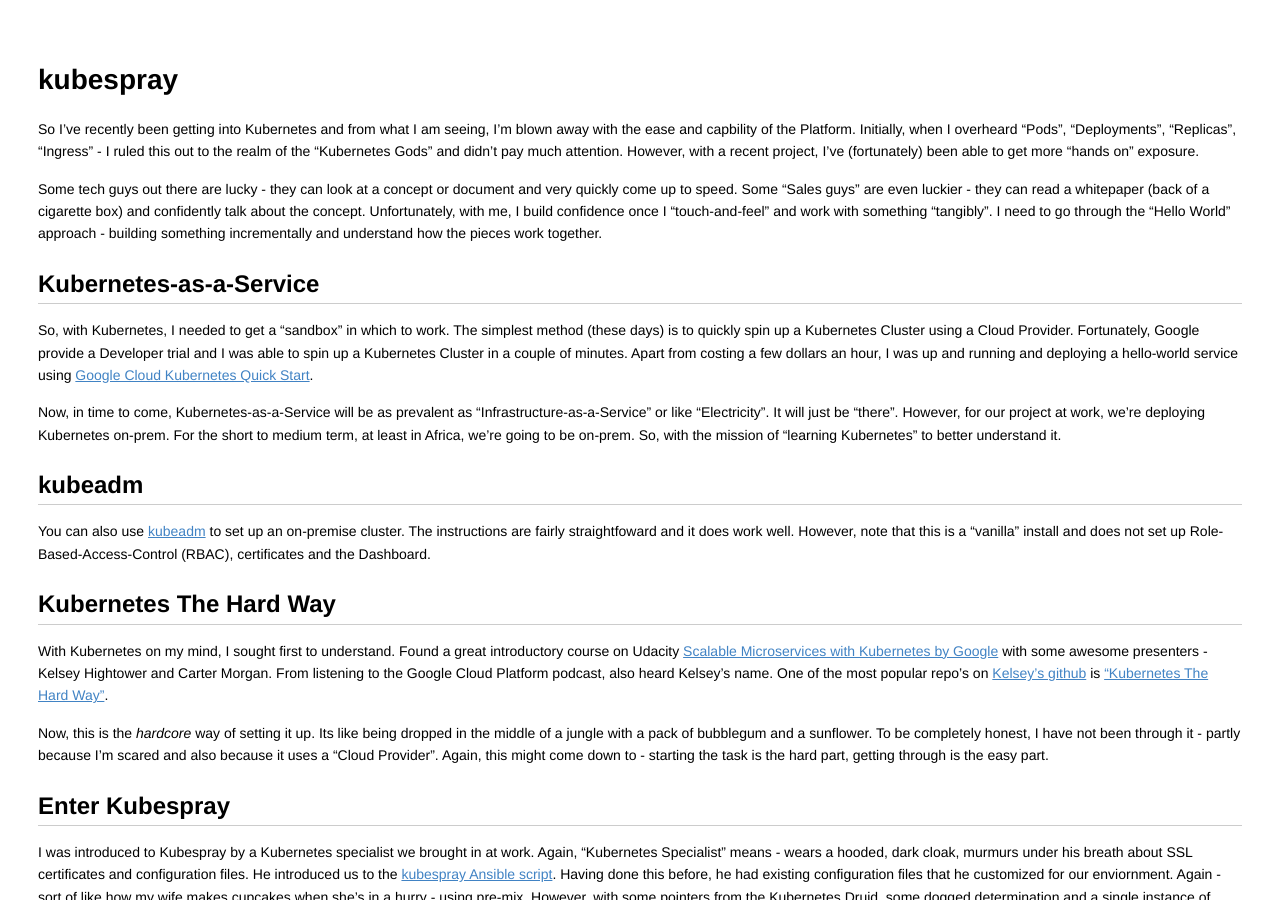
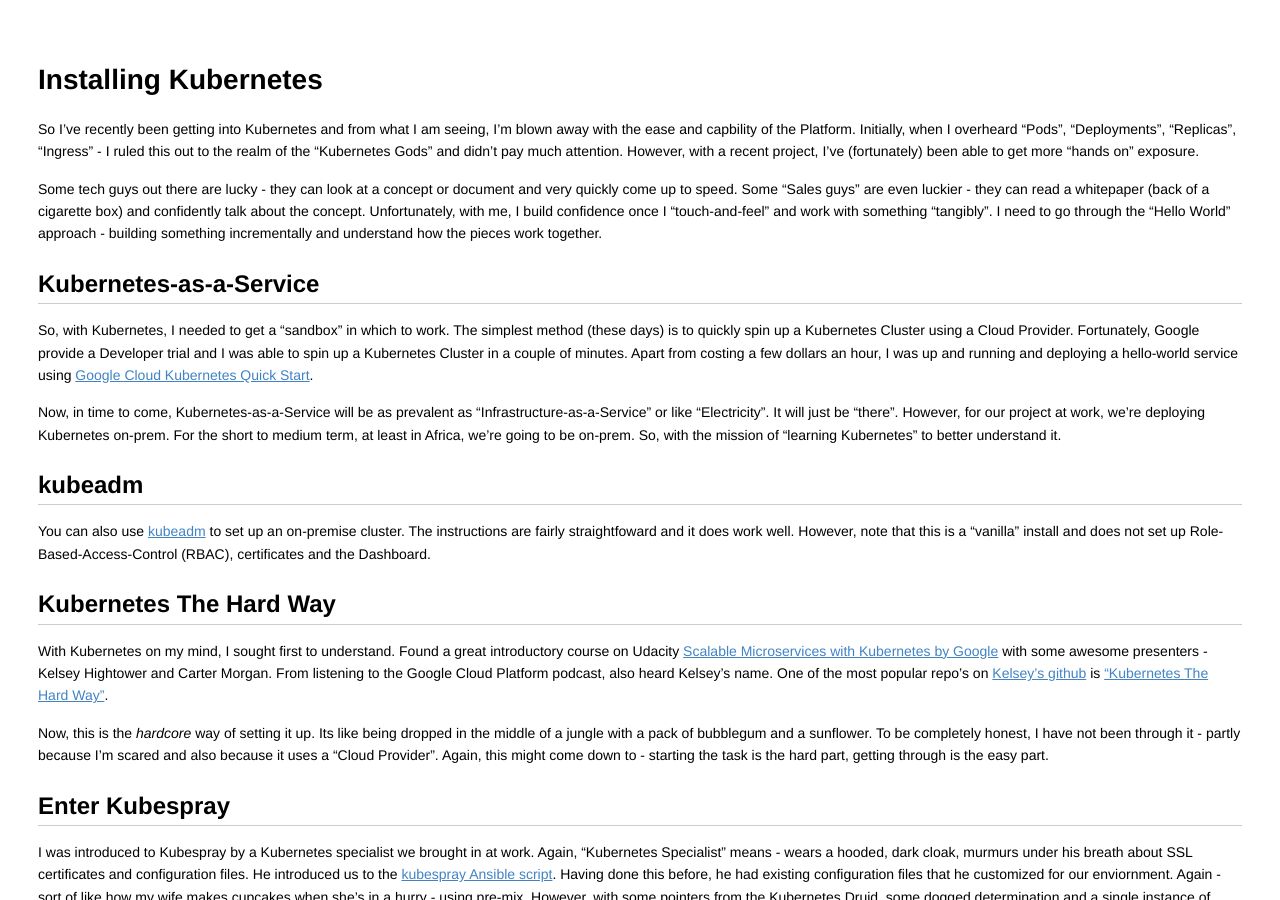
Before and after one commit to rennay/rennay.github.io, a Jekyll site: the page built from kubernetes/2018-05-23-kubespray.md, in a window 1280 px wide and 900 px high. Built offline with Jekyll 4.4.1, drawn with Linux system fonts in a browser that asks for light colours; our own code applies the rules of GitHub Pages for plain Markdown files.

Commit message:
no message

```diff
--- a/kubernetes/2018-05-23-kubespray.md
+++ b/kubernetes/2018-05-23-kubespray.md
@@ -1,4 +1,4 @@
-# kubespray
+# Installing Kubernetes
 
 So I've recently been getting into Kubernetes and from what I am seeing, I'm blown away with the ease and capbility of the Platform.  Initially, when I overheard "Pods", "Deployments", "Replicas", "Ingress" - I ruled this out to the realm of the "Kubernetes Gods" and didn't pay much attention.  However, with a recent project, I've (fortunately) been able to get more "hands on" exposure.
 
```
